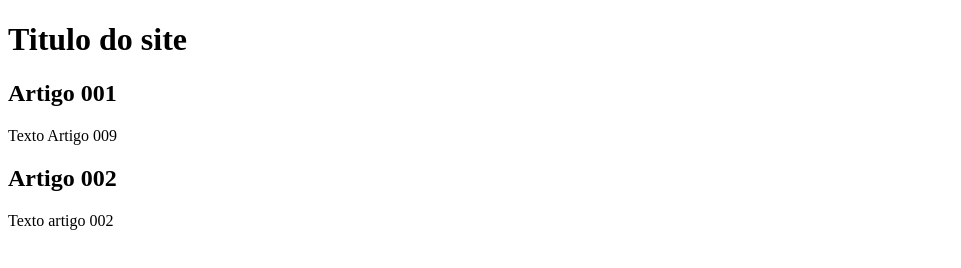
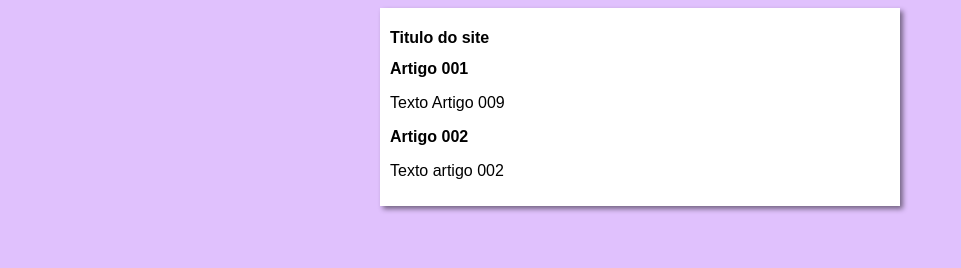
Before and after one commit to Hyagodevbfr/projeto-site, a plain HTML site: page index.html in a window 1280 px wide. Shown: the whole page, without its empty margins (0-961 px from the left). Drawn offline with Linux system fonts and the light colour scheme.

Commit message:
iniciei o design

```diff
--- /dev/null
+++ b/estilos/style.css
@@ -0,0 +1,14 @@
+*{
+    font-family: Arial, Helvetica, sans-serif;
+    font-size: 16px;
+}
+body{
+    background-color: rgb(224, 193, 253);
+}
+main{
+    background-color: white;
+    width: 500px;
+    margin: auto;
+    padding: 10px;
+    box-shadow: 3px 3px 5px rgba(0, 0, 0, 0.483);
+}
--- a/index.html
+++ b/index.html
@@ -5,6 +5,7 @@
     <meta http-equiv="X-UA-Compatible" content="IE=edge">
     <meta name="viewport" content="width=device-width, initial-scale=1.0">
     <title>Titulo do site</title>
+    <link rel="stylesheet" href="estilos/style.css">
 </head>
 <body>
     <main>
```
